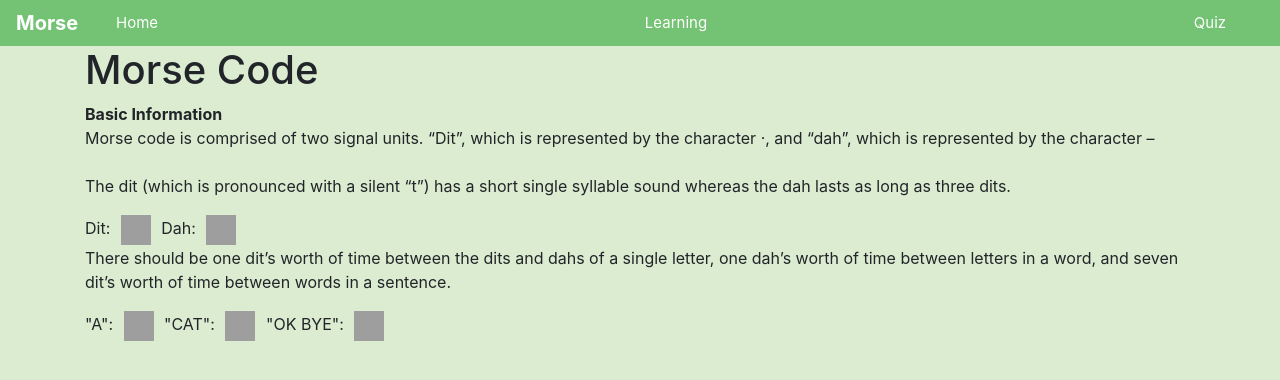
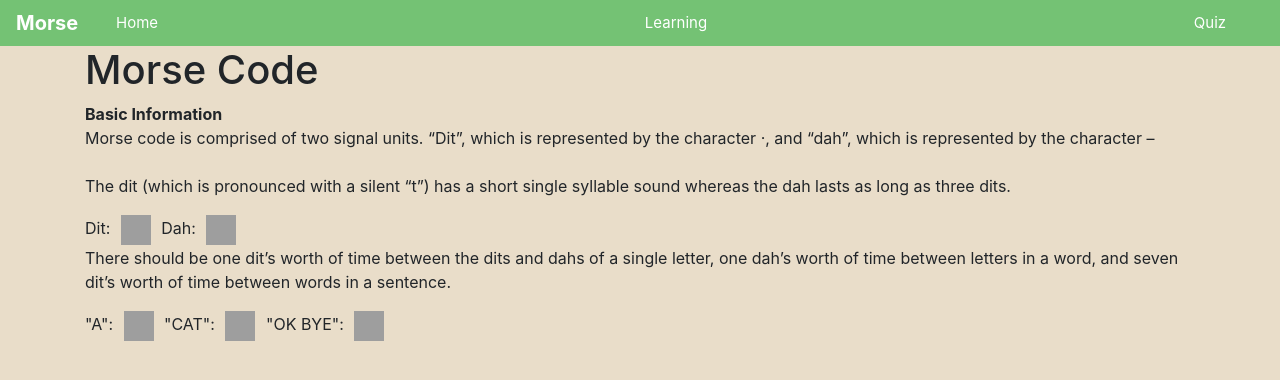
Before and after one commit to ArtesianSquid/InteractiveMorseWebApp, a Flask app: page / in a window 1280 px wide. Shown: the top 380 px of the page. Run offline with Flask 2, Linux system fonts and the light colour scheme; some libraries are stand-ins or nearby versions; grey boxes are pictures that could not be loaded.

Commit message:
Background now Beige

```diff
--- a/static/main.css
+++ b/static/main.css
@@ -108,7 +108,7 @@ button-solid:focus {
 	margin-left: -20px;
 }
 body{
-	background-color: #dcecd0;
+	background-color: rgb(233, 221, 201);
 }
 #playButton{
 	width: 30px;
```
